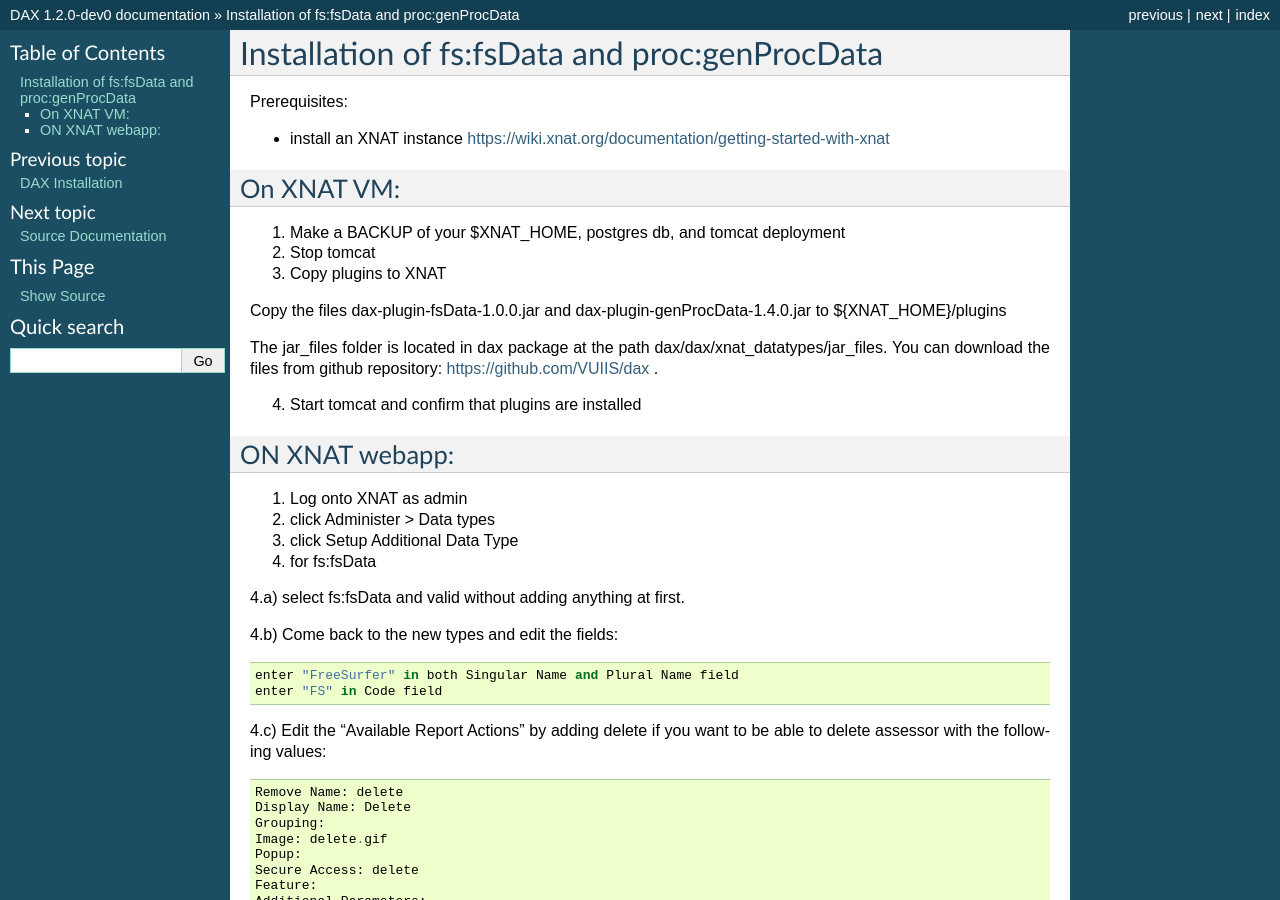
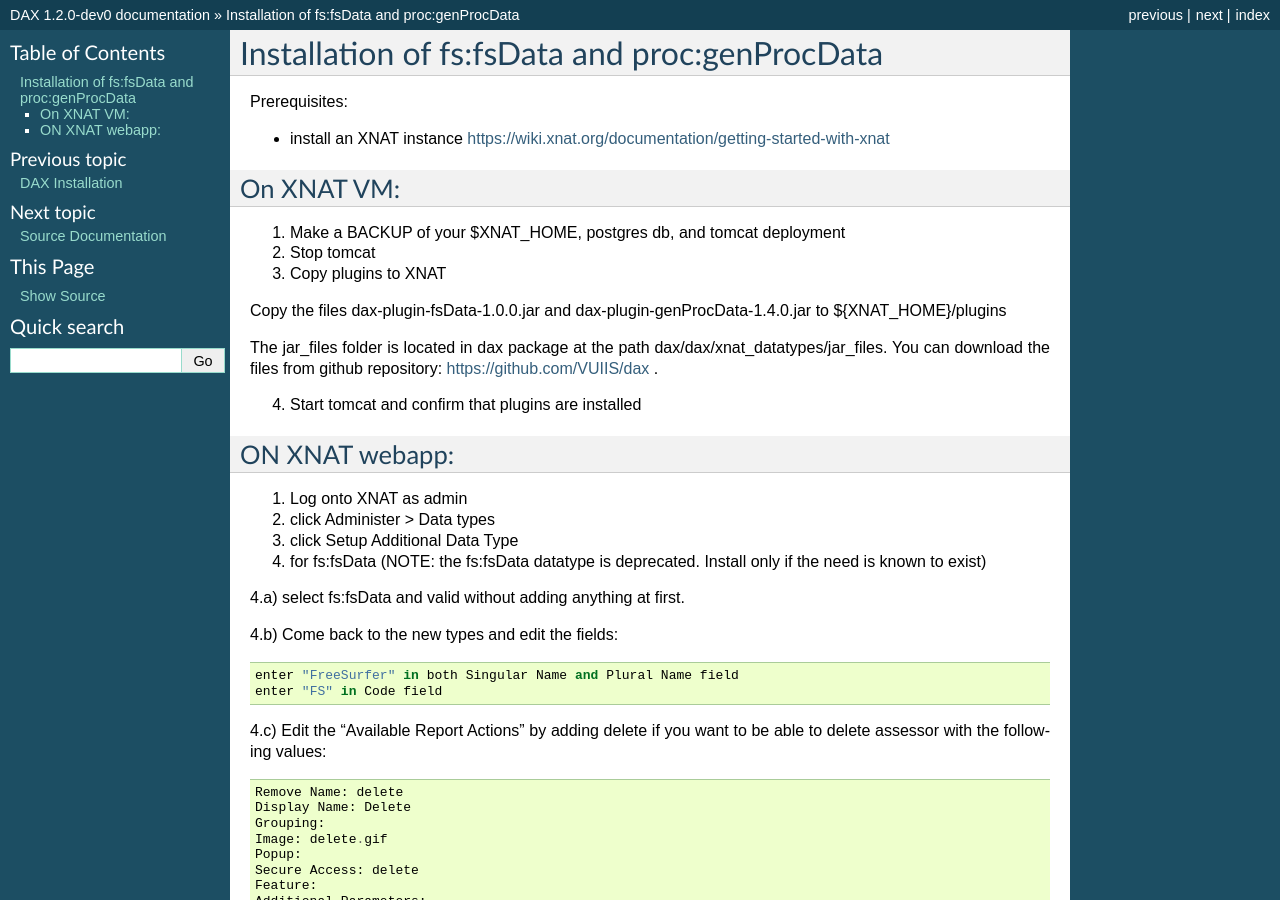
Before and after one commit to VUIIS/dax, a Sphinx documentation site: the page built from docs/dax_xnat_dataypes_install.rst, in a window 1280 px wide and 900 px high. Built offline with Sphinx 7.4.7, drawn with Linux system fonts in a browser that asks for light colours; pages that are not in the unit, such as notebooks, are missing from menus.

Commit message:
deprecate fsData

```diff
--- a/docs/dax_xnat_dataypes_install.rst
+++ b/docs/dax_xnat_dataypes_install.rst
@@ -32,7 +32,7 @@ ON XNAT webapp:
 
 3) click Setup Additional Data Type
 
-4) for fs:fsData
+4) for fs:fsData (NOTE: the fs:fsData datatype is deprecated. Install only if the need is known to exist)
 
 4.a) select fs:fsData and valid without adding anything at first.
 
```
